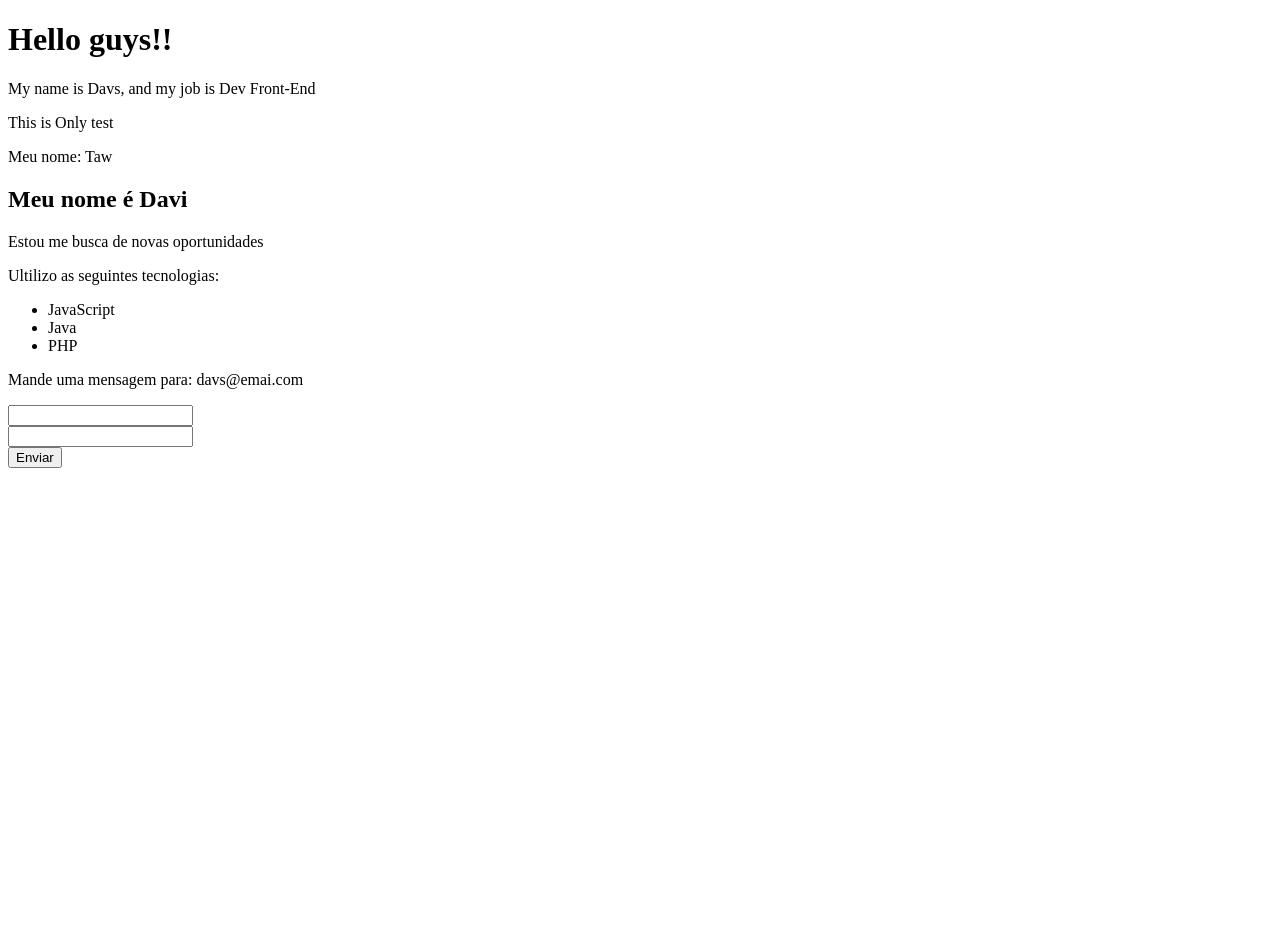
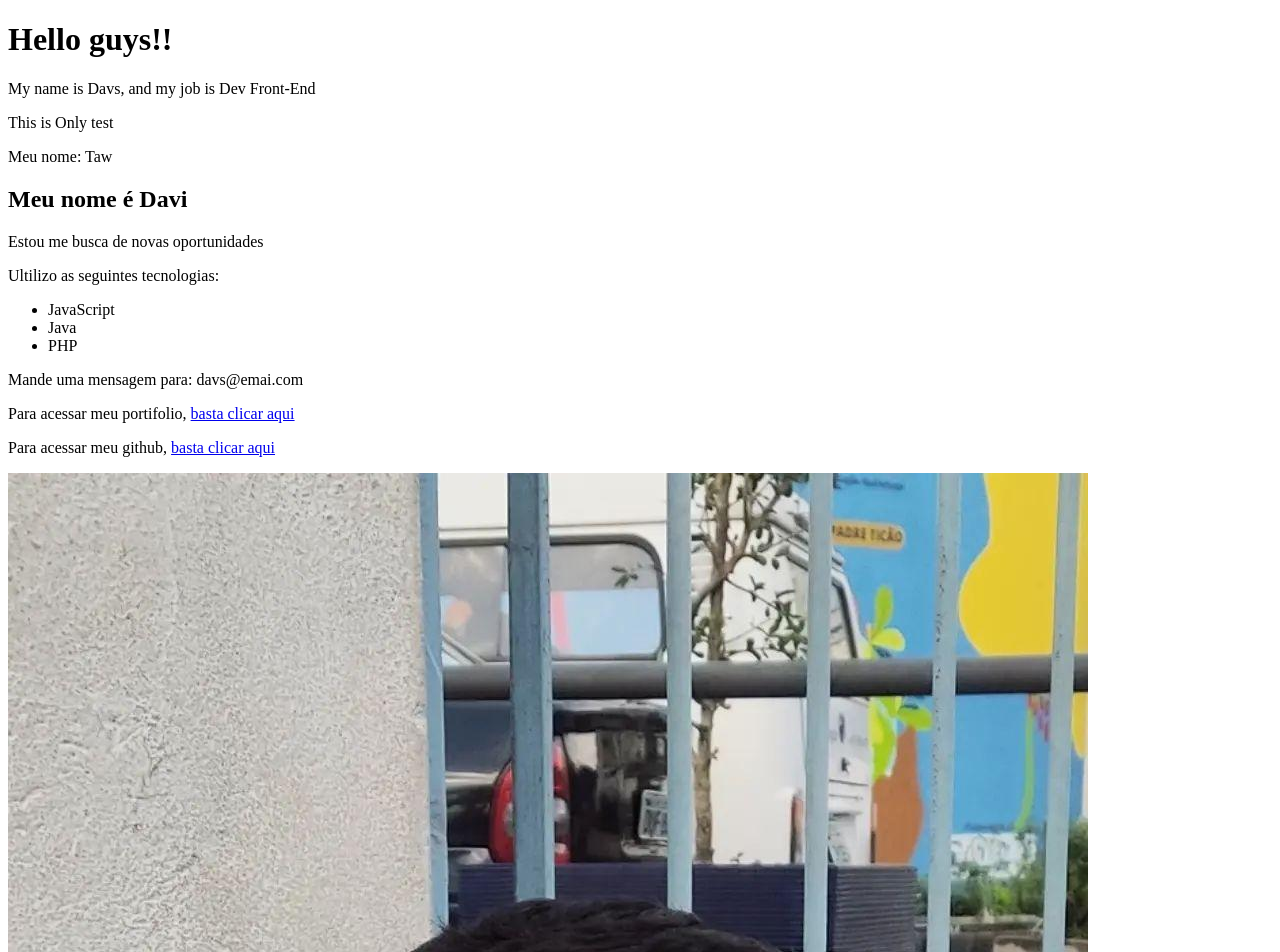
Before and after one commit to Davs06/app_vue_hora-de-codar, a Vue app: page / in a window 1280 px wide. Shown: the top 952 px of the page. Before the commit the page ends 800 px from the top, so only its background shows below. Built offline with nearby package versions, Linux system fonts and the light colour scheme.

Commit message:
manipulando links e imagens : v-bind

```diff
--- a/src/components/INfoPessoa.vue
+++ b/src/components/INfoPessoa.vue
@@ -12,17 +12,30 @@
     </ul>
 
     <p v-show="mostrar_email">Mande uma mensagem para: {{ email }}</p>
+    <p>Para acessar meu portifolio, <a v-bind:href="meu_portifolio" target="_blank">basta clicar aqui </a></p> <!-- Usar v-bind para links de outras pag-->
+    <p>Para acessar meu github, <a v-bind:href="meu_github" target="_blank">basta clicar aqui </a></p> <!-- Usar v-bind para links de outras pag-->
+
+    <Picture/>
+
   </div>
 </template>
 
 <script>
+import Picture from './Picture.vue';
+
+
 export default {
   name: "InfoPessoa",
+  components: {
+    Picture
+  },
   data() {
     return {
       in_job: false,
       email: "davs@emai.com",
       mostrar_email: true,
+      meu_portifolio: 'https://portifolio-davs.netlify.app',
+      meu_github: 'https://github.com/Davs06'
     };
   },
 };
--- /dev/null
+++ b/src/components/Picture.vue
@@ -0,0 +1,18 @@
+<template>
+    <div>
+      <img :src="avatar" :alt="alt"  />
+      <!-- usando v-bind de forma resumida = : scr/herf ....-->
+    </div>
+  </template>
+
+  <script>
+  export default {
+    name: 'Picture',
+    data() {
+      return {
+        avatar: "/img/avatar.jpg",
+        alt: "profile_photo",
+      };
+    },
+  };
+  </script>
```
Also changed, not shown: public/img/avatar.jpg (added).
